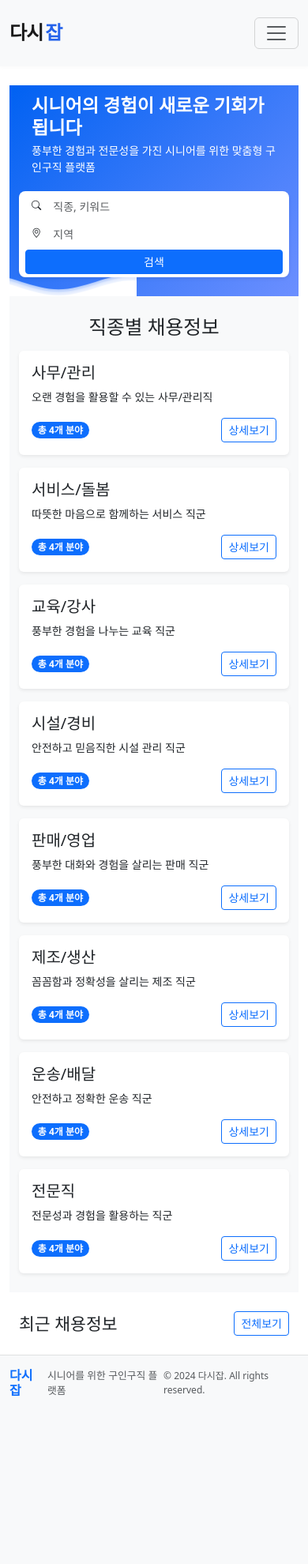
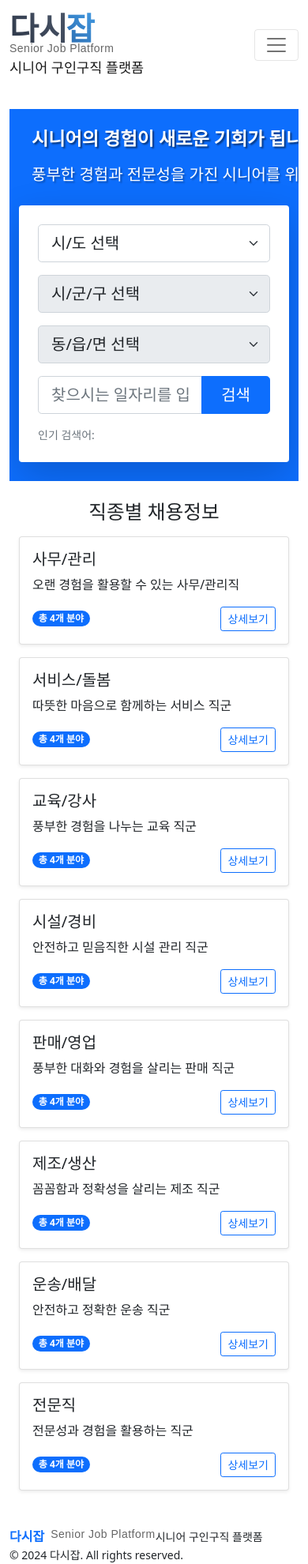
Before and after one commit to StrongYoon/dasijob, a Django app: page / in a window 390 px wide. Shown: the whole page at 79% size. Before the commit the page ends 1768 px from the top, so only its background shows below. Run offline with Django 5.2, Linux system fonts and the light colour scheme; data comes from the database, SQL or seed files in the repository; both versions use the stored data as it was after the commit; data that the repository does not hold is empty; some libraries are stand-ins or nearby versions.

Commit message:
1
Signed-off-by: StrongYoon <2024650019@sdu.ac.kr>

```diff
--- a/jobs/templates/jobs/base.html
+++ b/jobs/templates/jobs/base.html
@@ -1,165 +1,110 @@
 {% load static %}
+
 <!DOCTYPE html>
-<html lang="ko">
+<html>
 <head>
     <meta charset="UTF-8">
     <meta name="viewport" content="width=device-width, initial-scale=1.0">
-    <title>다시잡</title>
-    <link href="https://cdn.jsdelivr.net/npm/bootstrap@5.3.0/dist/css/bootstrap.min.css" rel="stylesheet">
-    <link rel="stylesheet" href="https://cdn.jsdelivr.net/npm/bootstrap-icons@1.11.2/font/bootstrap-icons.css">
-    <!-- 로고 스타일 추가 -->
-    <style>
-        .navbar {
-            padding: 1rem 0;
-            box-shadow: 0 2px 4px rgba(0,0,0,0.02);
-        }
-
-        .brand-container {
-            padding: 0;
-            margin-right: 2rem;
-        }
-
-        .brand-logo {
-            position: relative;
-            padding: 0.5rem 0;
-        }
-
-        .brand-text, .brand-highlight {
-            font-family: 'Pretendard', -apple-system, BlinkMacSystemFont, system-ui, Roboto, sans-serif;
-            font-size: 1.8rem;
-            font-weight: 700;
-            letter-spacing: -0.03em;
-        }
-
-        .brand-text {
-            color: #1a1a1a;
-        }
-
-        .brand-highlight {
-            color: #2563eb;
-            position: relative;
-            margin-left: 0.1em;
-        }
-
-        .brand-tagline {
-            position: absolute;
-            bottom: -0.3rem;
-            right: 0;
-            font-size: 0.7rem;
-            font-weight: 500;
-            color: #6b7280;
-            letter-spacing: 0.05em;
-            text-transform: uppercase;
-        }
-
-        @media (max-width: 768px) {
-            .brand-text, .brand-highlight {
-                font-size: 1.5rem;
-            }
-            .brand-tagline {
-                display: none;
-            }
-        }
-
-        /* 호버 효과 */
-        .navbar-brand:hover .brand-logo {
-            transform: translateY(-1px);
-            transition: transform 0.2s ease;
-        }
-
-        .navbar-brand:hover .brand-text {
-            color: #2563eb;
-            transition: color 0.2s ease;
-        }
-    </style>
+    <title>다시잡 - 시니어 구인구직 플랫폼</title>
+    <link href="https://cdn.jsdelivr.net/npm/bootstrap@5.1.3/dist/css/bootstrap.min.css" rel="stylesheet">
+    <link rel="stylesheet" href="{% static 'css/styles.css' %}">
 </head>
 <body>
-    <nav class="navbar navbar-expand-lg navbar-light bg-light">
     <div class="container">
-            <a class="navbar-brand brand-container" href="{% url 'jobs:main' %}">
-                <!-- 로고 디자인 -->
+        <nav class="navbar navbar-expand-lg navbar-light">
+            <a href="{% url 'jobs:main' %}" class="navbar-brand brand-container">
                 <div class="brand-logo">
-                    <span class="brand-text">다시</span><span class="brand-highlight">잡</span>
+                    <div class="main-logo">
+                        <span class="brand-text h2 mb-0" style="background: linear-gradient(45deg, #2D3748, #4A5568); -webkit-background-clip: text; -webkit-text-fill-color: transparent;">다시</span>
+                        <span class="brand-highlight h2 mb-0" style="background: linear-gradient(45deg, #2B6CB0, #4299E1); -webkit-background-clip: text; -webkit-text-fill-color: transparent;">잡</span>
+                    </div>
                     <div class="brand-tagline">Senior Job Platform</div>
+                    <small>시니어 구인구직 플랫폼</small>
                 </div>
-                <!-- 선택적: 작은 태그라인 추가 -->
-                <small class="logo-tagline d-none d-md-inline">시니어 구인구직 플랫폼</small>
             </a>
+
             <button class="navbar-toggler" type="button" data-bs-toggle="collapse" data-bs-target="#navbarNav">
                 <span class="navbar-toggler-icon"></span>
             </button>
 
-            <div id="navbarNav" class="collapse navbar-collapse">
-               <ul class="navbar-nav me-auto">
+            <div class="collapse navbar-collapse" id="navbarNav">
                 <img src="{% static 'images/senior_banner.jpg' %}" alt="시니어 구인구직" class="img-fluid" style="max-height: 120px; margin: 0 200px;">
-               </ul>
-
-                <ul class="navbar-nav">
+                <div class="ms-auto">
                     {% if user.is_authenticated %}
-                        <li class="nav-item">
                         <a href="{% url 'jobs:profile' %}" class="nav-link btn btn-outline-primary mx-1 px-3 rounded-pill">프로필</a>
-                   </li>
-                   <li class="nav-item">
                         <a href="{% url 'jobs:logout' %}" class="nav-link btn btn-outline-danger mx-1 px-3 rounded-pill">로그아웃</a>
-                   </li>
                     {% else %}
-                   <li class="nav-item">
                         <a href="{% url 'jobs:login' %}" class="nav-link btn btn-outline-primary mx-1 px-3 rounded-pill hover-shadow">로그인</a>
-                   </li>
-                   <li class="nav-item">
-                       <a href="{% url 'jobs:signup' %}" class="nav-link btn btn-primary mx-1 px-3 rounded-pill hover-shadow">회원가입</a>
-                   </li>
+                        <a href="{% url 'jobs:signup' %}" class="nav-link btn btn-outline-primary mx-1 px-3 rounded-pill hover-shadow">회원가입</a>
                     {% endif %}
-                </ul>
                 </div>
             </div>
         </nav>
+    </div>
 
-    <main class="container mt-4" role="main">
+    <div class="container mt-4" role="main">
         {% if messages %}
             {% for message in messages %}
                 <div class="alert alert-{{ message.tags }} alert-dismissible fade show" role="alert">
                     {{ message }}
-                    <button type="button" class="btn-close" data-bs-dismiss="alert" aria-label="Close"></button>
                 </div>
             {% endfor %}
         {% endif %}
 
         {% block content %}{% endblock %}
-    </main>
+    </div>
 
     <div id="toast-root"></div>
 
-    <!-- 푸터 -->
-<footer class="bg-light py-3 mt-auto"> <!-- py-4에서 py-3으로 축소 -->
+    <footer class="mt-5">
         <div class="container">
             <div class="d-flex align-items-center">
-            <!-- 로고 + 텍스트 컨테이너 -->
                 <div class="d-flex align-items-center">
-                <span class="h5 fw-bold text-primary mb-0 me-2" style="font-size: 1rem;">다시잡</span>
-                <small class="text-muted" style="font-size: 0.8rem;">시니어를 위한 구인구직 플랫폼</small>
+                    <h5 class="fw-bold text-primary mb-0 me-2" style="font-size: 1rem;">다시잡</h5>
                 </div>
-            <!-- 저작권 텍스트 -->
-            <small class="text-muted ms-auto" style="font-size: 0.75rem;">© 2024 다시잡. All rights reserved.</small>
+                <div class="brand-tagline">Senior Job Platform</div>
+                <small class="brand-subtitle">시니어 구인구직 플랫폼</small>
+                </div>
+                <small class="ms-auto">© 2024 다시잡. All rights reserved.</small>
             </div>
         </div>
     </footer>
 
 <style>
-/* 상단 로고와 하단 로고 공통 스타일 */
-.hover-shadow:hover {
-   box-shadow: 0 4px 8px rgba(0,0,0,0.1);
-   transform: translateY(-1px);
-   transition: all 0.2s ease;
+.brand-container {
+    text-decoration: none;
+    padding: 0.5rem 0;
 }
 
-/* 푸터 스타일 조정 */
-footer {
-    border-top: 1px solid rgba(0,0,0,0.1);
+.brand-logo {
+    display: flex;
+    flex-direction: column;
+}
+
+.main-logo {
+    display: flex;
+    align-items: center;
+}
+
+.brand-text, .brand-highlight {
+    font-size: 2.5rem;
+    font-weight: 800;
+    line-height: 1;
+    margin-right: -2px;
+}
+
+.brand-tagline {
+    font-size: 0.875rem;
+    color: #666;
+    margin-top: -5px;
+    font-family: 'Arial', sans-serif;
+    letter-spacing: 0.5px;
 }
 </style>
-    <!-- Scripts -->
-    <script src="https://cdn.jsdelivr.net/npm/bootstrap@5.3.0/dist/js/bootstrap.bundle.min.js"></script>
+
+    <!-- Bootstrap JS -->
+    <script src="https://cdn.jsdelivr.net/npm/bootstrap@5.1.3/dist/js/bootstrap.bundle.min.js"></script>
+
     {% block extra_js %}{% endblock %}
 </body>
 </html>
--- a/jobs/templates/jobs/main.html
+++ b/jobs/templates/jobs/main.html
@@ -1,90 +1,138 @@
 {% extends 'jobs/base.html' %}
 {% load static %}
 
-{% block title %}시니어를 위한 구인구직 플랫폼{% endblock %}
+{% block content %}
+<div class="hero-section position-relative bg-primary text-white overflow-hidden">
+    <div class="container position-relative z-10">
+        <div class="row justify-content-between align-items-center py-4">
+            <div class="col-lg-6">
+                <div class="hero-content px-3">
+                    <h1 class="h3 fw-bold mb-3" style="text-shadow: 2px 2px 2px rgba(0,0,0,0.5); text-wrap: nowrap;">시니어의 경험이 새로운 기회가 됩니다</h1>
+                    <p class="lead mb-4" style="text-shadow: 2px 2px 2px rgba(0,0,0,0.3); text-wrap: nowrap;">{{"풍부한 경험과 전문성을 가진 시니어를 위한 맞춤형 구인구직&nbsp;플랫폼"|safe }}</p>
+                </div>
 
-{% block content %}
+                <!-- 검색 폼 -->
+                <div class="search-section bg-white rounded shadow-lg p-4">
+                    <form action="{% url 'jobs:job_search' %}" method="GET">
+                        <div class="row g-3">
+                            <div class="col-md-4">
+                                <select name="sido" id="sido" class="form-select form-select-lg" onchange="loadSigungu(this.value)">
+                                    <option value="">시/도 선택</option>
+                                    {% for region in regions %}
+                                        <option value="{{ region.code }}">{{ region.name }}</option>
+                                    {% endfor %}
+                                </select>
+                            </div>
 
-<!-- 히어로 섹션 -->
-<div class="hero-section position-relative bg-gradient-primary text-white overflow-hidden">
-    <div class="container position-relative z-10">
-        <div class="row justify-content-between align-items-center py-1"> <!-- 패딩 축소 -->
-            <div class="col-lg-6">
-                <div class="hero-content px-3"> <!-- 좌우 패딩 추가 -->
-                    <h1 class="h3 fw-bold mb-1">시니어의 경험이 새로운 기회가 됩니다</h1> <!-- 크기 축소 -->
-                    <p class="small mb-2">풍부한 경험과 전문성을 가진 시니어를 위한 맞춤형 구인구직 플랫폼</p> <!-- 간격 축소 -->
+                            <div class="col-md-4">
+                                <select name="sigungu" id="sigungu" class="form-select form-select-lg" onchange="loadDong(this.value)" disabled>
+                                    <option value="">시/군/구 선택</option>
+                                </select>
+                            </div>
+
+                            <div class="col-md-4">
+                                <select name="dong" id="dong" class="form-select form-select-lg" disabled>
+                                    <option value="">동/읍/면 선택</option>
+                                </select>
+                            </div>
+
+                            <div class="col-12">
+                                <div class="input-group input-group-lg">
+                                    <input type="text" name="keyword" class="form-control"
+                                           placeholder="찾으시는 일자리를 입력해주세요 (예: 경비원, 주차관리)">
+                                    <button class="btn btn-primary px-4" type="submit">
+                                        검색
+                                    </button>
                                 </div>
                             </div>
-            <div class="col-lg-5 d-none d-lg-block">
-                <div class="hero-image" style="max-height: 150px;"> <!-- 이미지 높이 제한 -->
-                    <img src="{% static 'images/hero-image.svg' %}" alt="시니어 일자리" class="img-fluid rounded-2 shadow-sm">
+
+                            <div class="col-12">
+                                <div class="d-flex gap-2 flex-wrap">
+                                    <small class="text-muted">인기 검색어:</small>
+                                    {% for term in popular_terms %}
+                                        <button type="button" onclick="setKeyword('{{ term }}')"
+                                                class="btn btn-sm btn-light">{{ term }}</button>
+                                    {% endfor %}
                                 </div>
                             </div>
                         </div>
-
-        <!-- 검색 바 -->
-        <div class="search-bar-wrapper">
-            <div class="card border-0 shadow-sm rounded-3 mt-2 mb-n2"> <!-- 마진 조정 -->
-                <div class="card-body py-1 px-2"> <!-- 패딩 축소 -->
-                    <form action="{% url 'jobs:job_search' %}" method="GET" class="row g-1"> <!-- gap 축소 -->
-                        <div class="col-md-5">
-                            <div class="input-group input-group-sm">
-                                <span class="input-group-text border-0 bg-transparent py-0">
-                                    <i class="bi bi-search small"></i>
-                                </span>
-                                <input type="text" name="keyword" class="form-control form-control-sm border-0" placeholder="직종, 키워드">
+                    </form>
                 </div>
             </div>
-                        <div class="col-md-5">
-                            <div class="input-group input-group-sm">
-                                <span class="input-group-text border-0 bg-transparent py-0">
-                                    <i class="bi bi-geo-alt small"></i>
-                                </span>
-                                <input type="text" name="location" class="form-control form-control-sm border-0" placeholder="지역">
+
+            <div class="col-lg-5 d-none d-lg-block">
+                <div class="hero-image" style="max-height: 150px;">
+                    <img src="{% static 'images/hero-image.svg' %}" alt="시니어 일자리" class="img-fluid rounded-2 shadow-sm">
                 </div>
-                        </div>
-                        <div class="col-md-2">
-                            <button type="submit" class="btn btn-primary btn-sm w-100 py-1">검색</button>
-                        </div>
-                    </form>
             </div>
         </div>
     </div>
 </div>
 
-    <!-- 웨이브 효과 -->
-    <div class="wave-effect-sm">
-        <svg class="waves" xmlns="http://www.w3.org/2000/svg" viewBox="0 24 150 28" preserveAspectRatio="none">
-            <defs>
-                <path id="wave" d="M-160 44c30 0 58-18 88-18s 58 18 88 18 58-18 88-18 58 18 88 18 v44h-352z" />
-            </defs>
-            <g class="parallax">
-                <use xlink:href="#wave" x="48" y="0" fill="rgba(255,255,255,0.7)" />
-                <use xlink:href="#wave" x="48" y="3" fill="rgba(255,255,255,0.5)" />
-                <use xlink:href="#wave" x="48" y="5" fill="rgba(255,255,255,0.3)" />
-                <use xlink:href="#wave" x="48" y="7" fill="#ffffff" />
-            </g>
-        </svg>
-    </div>
-</div>
+<!-- 검색 기능을 위한 JavaScript -->
+{% block extra_js %}
+<script>
+function loadSigungu(sidoCode) {
+    if (!sidoCode) return;
 
-<!-- 직종별 채용정보 섹션 -->
-<section class="py-4 bg-light"> <!-- 상단 마진 제거하고 패딩 축소 -->
-    <div class="container">
+    const sigunguSelect = document.getElementById('sigungu');
+    const dongSelect = document.getElementById('dong');
+
+    fetch(`/api/regions/?level=2&parent_code=${sidoCode}`)
+        .then(response => response.json())
+        .then(data => {
+            sigunguSelect.innerHTML = '<option value="">시/군/구 선택</option>';
+            data.forEach(region => {
+                sigunguSelect.add(new Option(region.name, region.code));
+            });
+            sigunguSelect.disabled = false;
+            dongSelect.disabled = true;
+            dongSelect.innerHTML = '<option value="">동/읍/면 선택</option>';
+        })
+        .catch(error => {
+            console.error('Error loading sigungu:', error);
+        });
+}
+
+function loadDong(sigunguCode) {
+    if (!sigunguCode) return;
+
+    const dongSelect = document.getElementById('dong');
+
+    fetch(`/api/regions/?level=3&parent_code=${sigunguCode}`)
+        .then(response => response.json())
+        .then(data => {
+            dongSelect.innerHTML = '<option value="">동/읍/면 선택</option>';
+            data.forEach(region => {
+                dongSelect.add(new Option(region.name, region.code));
+            });
+            dongSelect.disabled = false;
+        })
+        .catch(error => {
+            console.error('Error loading dong:', error);
+        });
+}
+
+function setKeyword(term) {
+    document.querySelector('input[name="keyword"]').value = term;
+}
+</script>
+{% endblock %}
+
+<!-- 카테고리 및 최근 채용정보 표시 -->
+<div class="container mt-4">
     <h2 class="text-center mb-3">직종별 채용정보</h2>
-        <div class="row row-cols-1 row-cols-md-2 row-cols-lg-4 g-3"> <!-- gap 축소 -->
+    <div class="row row-cols-1 row-cols-md-2 row-cols-lg-4 g-3">
         {% for category in categories %}
             <div class="col">
                 <div class="card h-100 shadow-sm hover-card">
                     <div class="card-body">
-                        <div class="d-flex align-items-center mb-2">
-                            <h5 class="card-title mb-0">
+                        <h5 class="card-title">
                             <a href="{% url 'jobs:category_detail' category.id %}" class="text-decoration-none text-dark">
                                 {{ category.name }}
                             </a>
                         </h5>
-                        </div>
-                        <p class="card-text small">{{ category.description }}</p>
+                        <p>{{ category.description }}</p>
                         <div class="d-flex justify-content-between align-items-center">
                             <span class="badge bg-primary rounded-pill">총 {{ category.subcategories.count }}개 분야</span>
                             <a href="{% url 'jobs:category_detail' category.id %}" class="btn btn-outline-primary btn-sm">상세보기</a>
@@ -95,90 +143,4 @@
         {% endfor %}
     </div>
 </div>
-</section>
-
-<!-- 최근 채용정보 섹션 -->
-<section class="container my-4">
-    <div class="d-flex justify-content-between align-items-center mb-3">
-        <h2 class="h4 mb-0">최근 채용정보</h2>
-        <a href="{% url 'jobs:job_list_by_category' subcategory_id=1 %}" class="btn btn-outline-primary btn-sm">전체보기</a>
-    </div>
-
-    <div class="row g-3">
-        {% for job in recent_jobs %}
-        <div class="col-12 col-md-6 col-lg-3">
-            <div class="card h-100 shadow-sm hover-shadow">
-                <div class="card-body">
-                    <h3 class="h6 card-title mb-2">
-                        <a href="{% url 'jobs:job_detail' job.id %}" class="text-decoration-none text-dark">
-                            {{ job.title }}
-                        </a>
-                    </h3>
-                    <p class="card-text small mb-1">{{ job.company }}</p>
-                    <p class="card-text small mb-1">{{ job.location }}</p>
-                    <p class="card-text small mb-1">{{ job.get_work_type_display }}</p>
-                    <p class="card-text small">{{ job.salary }}</p>
-                </div>
-            </div>
-        </div>
-        {% endfor %}
-    </div>
-</section>
-
-<style>
-.hero-section {
-    background: linear-gradient(135deg, #0061f2 0%, #6c8fff 100%);
-    padding-top: 0.5rem;  /* 패딩 대폭 축소 */
-    padding-bottom: 1.5rem;
-}
-
-.wave-effect-sm {
-    position: absolute;
-    bottom: 0;
-    left: 0;
-    width: 100%;
-    height: 30px;  /* 높이 축소 */
-    overflow: hidden;
-}
-
-.waves {
-    height: 30px;  /* 높이 축소 */
-}
-
-.parallax > use {
-    animation: move-forever 15s cubic-bezier(.55,.5,.45,.5) infinite;  /* 애니메이션 시간 축소 */
-}
-
-.form-control-sm {
-    padding: 0.25rem 0.5rem;  /* 입력창 패딩 축소 */
-    font-size: 0.875rem;
-}
-
-.btn-sm {
-    padding: 0.25rem 0.5rem;  /* 버튼 패딩 축소 */
-    font-size: 0.875rem;
-}
-
-.hover-card {
-    transition: transform 0.2s ease-in-out;
-}
-
-.hover-card:hover {
-    transform: translateY(-3px);  /* 호버 효과 축소 */
-}
-
-.card {
-    border: none;
-    transition: all 0.2s ease;
-}
-
-/* 애니메이션 키프레임 축소 */
-@keyframes move-forever {
-    0% { transform: translate3d(-45px,0,0); }
-    100% { transform: translate3d(45px,0,0); }
-}
-</style>
 {% endblock %}
-{#1#}
-{#2#}
-{#3#}
--- a/jobs/urls.py
+++ b/jobs/urls.py
@@ -1,3 +1,5 @@
+from django.conf import settings
+from django.conf.urls.static import static
 from django.urls import path, include
 from rest_framework.routers import DefaultRouter
 
@@ -54,4 +56,9 @@ urlpatterns = [
     path('', include(router.urls)),
     path('job/post/', views.job_post_view, name='job_post'),
     path('api/regions/<str:sido_code>/districts/', views.get_districts, name='get_districts'),
+    path('api/regions/', views.get_regions, name='api_regions'),
 ]
+
+# Debug=True 일 때만 static 파일 서빙
+if settings.DEBUG:
+    urlpatterns += static(settings.STATIC_URL, document_root=settings.STATIC_ROOT)
--- a/jobs/views.py
+++ b/jobs/views.py
@@ -20,6 +20,7 @@ from django.urls import reverse_lazy
 from django.utils import timezone
 from django.utils.crypto import get_random_string
 from django.utils.html import strip_tags
+from django.views.decorators.csrf import csrf_exempt
 from django.views.generic import ListView, DetailView, CreateView, TemplateView
 from django.views.generic import UpdateView
 from rest_framework import viewsets
@@ -61,6 +62,8 @@ class MainPageView(ListView):
     def get_context_data(self, **kwargs):
         context = super().get_context_data(**kwargs)
         context['recent_jobs'] = Job.objects.all().order_by('-created_at')[:8]
+        context['regions'] = Region.objects.filter(level=1).order_by('name')
+        return context
         return context
 
 
@@ -426,15 +429,6 @@ class JobPostCreateView(LoginRequiredMixin, CreateView):
 # 시군구 목록을 가져오는 API 뷰 추가
 from django.http import JsonResponse
 
-
-def get_districts(request, sido_code):
-    districts = Region.objects.filter(
-        parent__code=sido_code,
-        level=2
-    ).order_by('name').values('code', 'name')
-
-    return JsonResponse(list(districts), safe=False)
-
 class ResumeCreateView(LoginRequiredMixin, CreateView):
     model = Resume
     form_class = ResumeForm
@@ -552,34 +546,6 @@ class JobAnalyticsView(TemplateView):
         return context
 
 
-class CustomLoginView(LoginView):
-    form_class = CustomAuthenticationForm
-    template_name = 'jobs/login.html'
-
-    def form_valid(self, form):
-        # 로그인 시도 횟수 체크
-        username = form.cleaned_data.get('username')
-        attempts = self.request.session.get('login_attempts', 0)
-
-        if attempts >= 5:  # 5회 이상 실패시
-            minutes_locked = 30
-            messages.error(
-                self.request,
-                f'너무 많은 로그인 시도가 있었습니다. {minutes_locked}분 후에 다시 시도해주세요.'
-            )
-            return self.form_invalid(form)
-
-        # 성공시 시도 횟수 초기화
-        self.request.session['login_attempts'] = 0
-        return super().form_valid(form)
-
-    def form_invalid(self, form):
-        # 실패시 시도 횟수 증가
-        attempts = self.request.session.get('login_attempts', 0)
-        self.request.session['login_attempts'] = attempts + 1
-
-        return super().form_invalid(form)
-
 class ModernDashboardView(LoginRequiredMixin, TemplateView):
     template_name = 'jobs/modern_dashboard.html'
 
@@ -589,16 +555,16 @@ class AnalyticsDashboardView(LoginRequiredMixin, TemplateView):
 class ResumeBuilderView(LoginRequiredMixin, TemplateView):
     template_name = 'jobs/resume_builder.html'
 
-class ResumeViewSet(viewsets.ModelViewSet):
-    queryset = Resume.objects.all()
-    permission_classes = [IsAuthenticated]
-
-    @action(detail=False, methods=['post'])
-    def save_builder_content(self, request):
-        resume = Resume.objects.get(id=request.data.get('id'))
-        resume.content_json = request.data.get('content')
-        resume.save()
-        return Response({'status': 'success'})
+# class ResumeViewSet(viewsets.ModelViewSet):
+#     queryset = Resume.objects.all()
+#     permission_classes = [IsAuthenticated]
+#
+#     @action(detail=False, methods=['post'])
+#     def save_builder_content(self, request):
+#         resume = Resume.objects.get(id=request.data.get('id'))
+#         resume.content_json = request.data.get('content')
+#         resume.save()
+#         return Response({'status': 'success'})
 
 class AnalyticsViewSet(viewsets.ViewSet):
     permission_classes = [IsAuthenticated]
@@ -780,3 +746,15 @@ def get_districts(request, sido_code):
     ).order_by('name').values('code', 'name')
 
     return JsonResponse(list(districts), safe=False)
+
+@csrf_exempt
+def get_regions(request):
+    level = request.GET.get('level', '1')
+    parent_code = request.GET.get('parent_code', None)
+
+    queryset = Region.objects.filter(level=level)
+    if parent_code:
+        queryset = queryset.filter(parent__code=parent_code)
+
+    regions = list(queryset.values('code', 'name'))
+    return JsonResponse(regions, safe=False)
```
Also changed, not shown: jobs/forms.py (+19 -10 lines), static/js/components/LocationSearch.js (added, +172 -0 lines), static/js/main.js (added, +9 -0 lines), db.sqlite3. Lines whose indentation alone changed are shown as unchanged.
